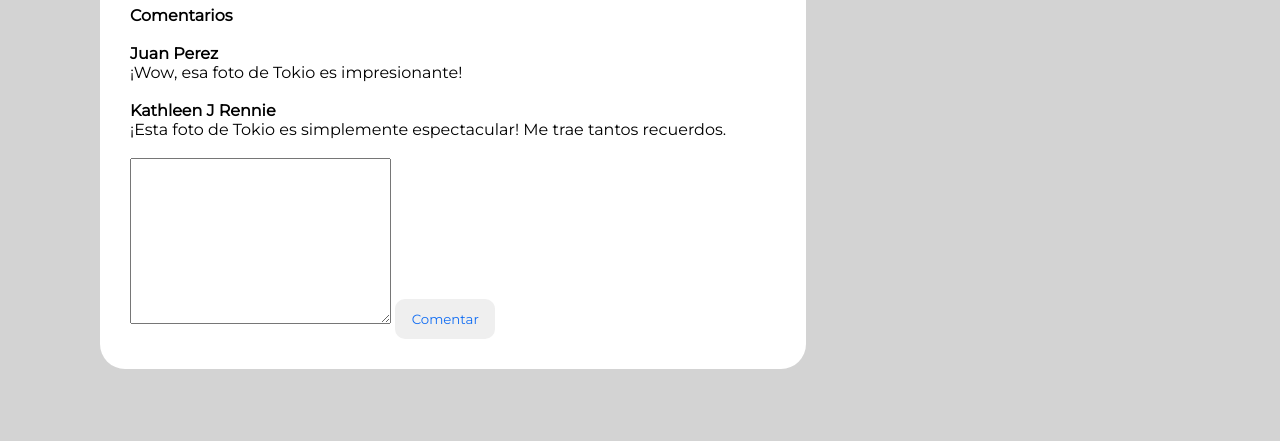
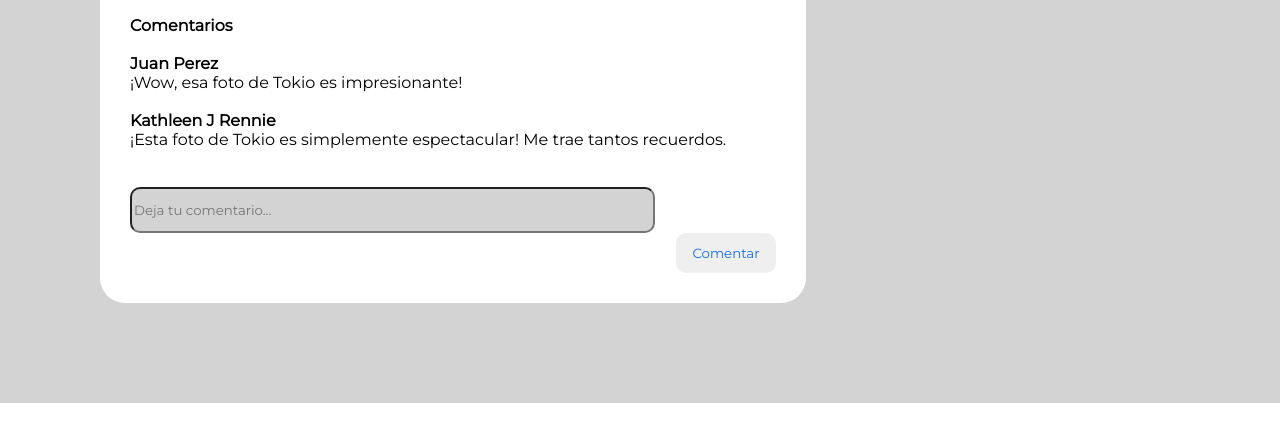
Before and after one commit to JuanPaBV/tp1_Lab3_2023, a plain HTML site: page index.html in a window 1280 px wide. Shown: the part 1221-1662 px from the top of the page. After the commit the page ends 1624 px from the top, so only its background shows below. Drawn offline with Linux system fonts and the light colour scheme.

Commit message:
cambio ingreso de comentario a un input text

```diff
--- a/index.html
+++ b/index.html
@@ -59,9 +59,10 @@
                     </div>
                     <br>
                 </div>
+                <br>
                 <form action="Comentar">
-                    <textarea name="cajaComentarios" id="cajaComentarios" cols="30" rows="10"></textarea>
-                    <button id="btnComentar">Comentar</button>
+                    <input id="cajaComentarios" type="text" placeholder="Deja tu comentario..."></input>
+                    <button id="btnComentar" style="float: right;">Comentar</button>
                 </form>
             </div>
         </section>
--- a/styles.css
+++ b/styles.css
@@ -48,6 +48,7 @@ main {
     border-radius: 50%;
     border: 5px solid #116df3;
     float: left;
+    padding: 5px;
 }
 
 #perfil-informacion {
@@ -106,3 +107,11 @@ main {
     color: gray;
     font-size: 30px;
 }
+
+#cajaComentarios {
+    width: 80%;
+    margin-right: 50px;
+    height: 40px;
+    border-radius: 10px;
+    background-color: lightgray;
+}
```
Also changed, not shown: script.js (+0 -23 lines).
